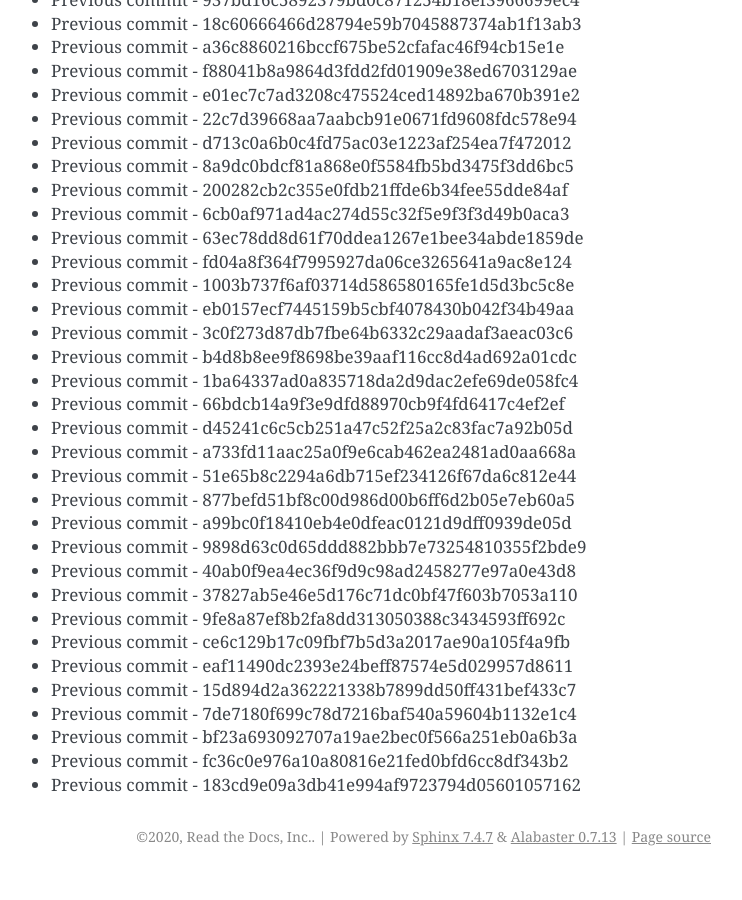
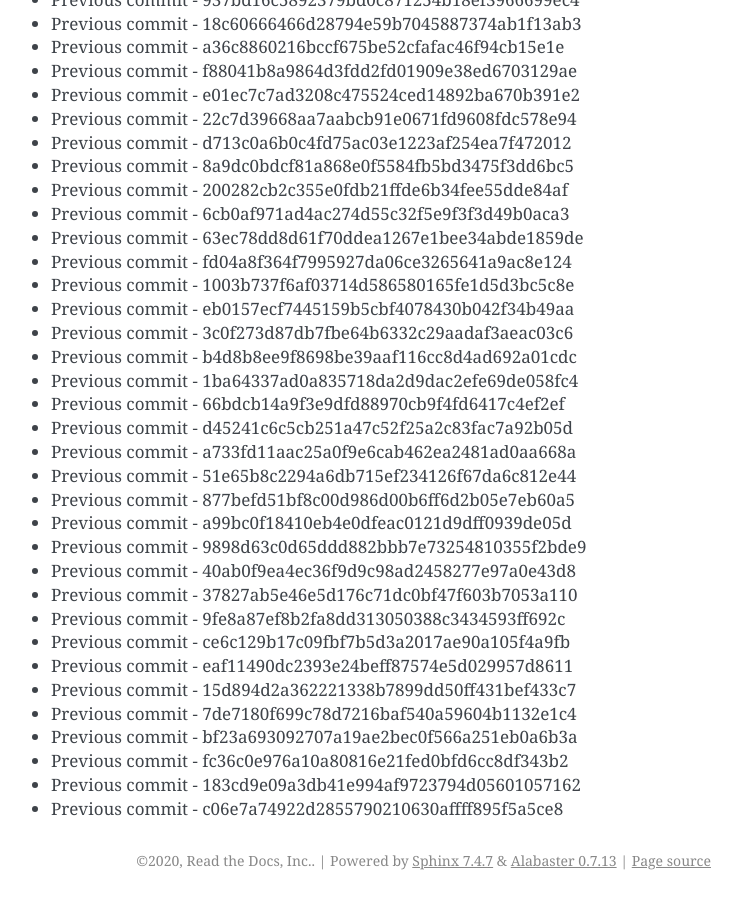
Before and after one commit to readthedocs/rtd-git-stresstest, a Sphinx documentation site: the page built from docs/updates.rst, in a window 1280 px wide and 900 px high, scrolled down 100793 px. Shown: the whole window, without its empty margins (399-1141 px from the left). Built offline with Sphinx 7.4.7, drawn with Linux system fonts in a browser that asks for light colours; before the commit the page ends 101669 px from its top, so only the background shows below that.

Commit message:
Generating commit from previous: c06e7a74922d2855790210630affff895f5a5ce8

```diff
--- a/docs/updates.rst
+++ b/docs/updates.rst
@@ -4267,3 +4267,4 @@ It can be tested for any performance characteristics.
 * Previous commit - bf23a693092707a19ae2bec0f566a251eb0a6b3a
 * Previous commit - fc36c0e976a10a80816e21fed0bfd6cc8df343b2
 * Previous commit - 183cd9e09a3db41e994af9723794d05601057162
+* Previous commit - c06e7a74922d2855790210630affff895f5a5ce8
```
